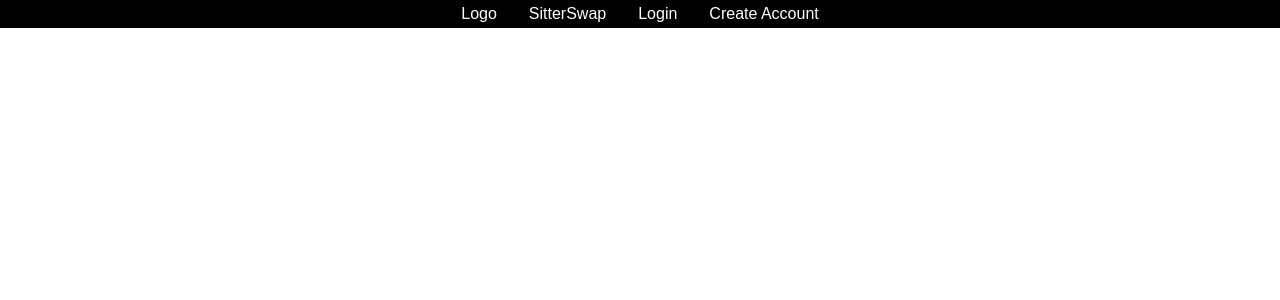
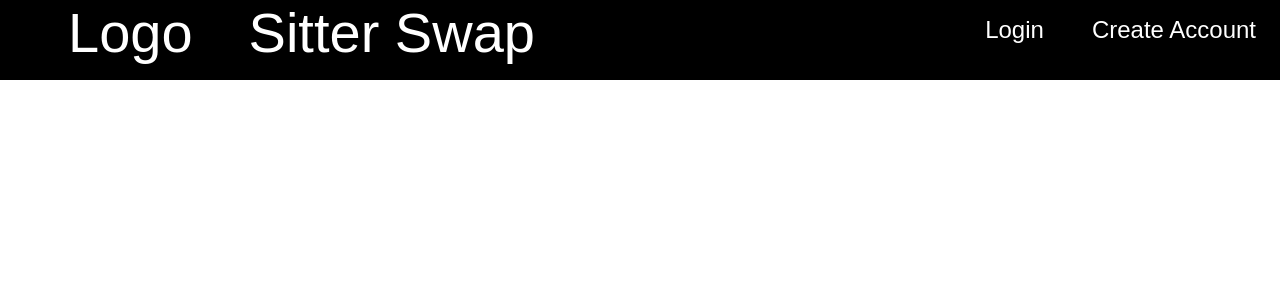
Before and after one commit to blsrofe/sitter-swap, a React (Create React App) app: page / in a window 1280 px wide. Shown: the top 300 px of the page. Built offline with nearby package versions, Linux system fonts and the light colour scheme.

Commit message:
Add navbar

```diff
--- a/src/App.css
+++ b/src/App.css
@@ -1,52 +1,37 @@
-.App {
-  text-align: center;
+nav {
+  background-color: black;
+  height: 5em;
 }
 
-.App-logo {
-  animation: App-logo-spin infinite 20s linear;
-  height: 80px;
+nav ul {
+	list-style-type: none;
+  display: inline;
 }
 
-.App-header {
-  background-color: #222;
-  height: 150px;
-  padding: 20px;
-  color: white;
+nav ul li{
+	display: inline;
 }
 
-.App-title {
+#left-nav {
+
+}
+
+#right-nav {
+  float: right;
+}
+
+#left-nav a {
+  font-size: 3.5em;
+  padding: .5em;
+}
+
+nav ul li a {
+	text-decoration: none;
+	padding: 1em;
+	color: #fff;
   font-size: 1.5em;
 }
 
-.App-intro {
-  font-size: large;
+nav ul li a:hover {
+	color: blue;
 }
-
-@keyframes App-logo-spin {
-  from { transform: rotate(0deg); }
-  to { transform: rotate(360deg); }
-}
-
-#navbar ul {
-	margin: 0;
-	padding: 5px;
-	list-style-type: none;
-	text-align: center;
-	background-color: #000;
-}
-
-#navbar ul li {
-	display: inline;
-}
-
-#navbar ul li a {
-	text-decoration: none;
-	padding: .2em 1em;
-	color: #fff;
-	background-color: #000;
-}
-
-#navbar ul li a:hover {
-	color: #000;
-	background-color: #fff;
-}
--- a/src/App.js
+++ b/src/App.js
@@ -5,14 +5,16 @@ import './App.css'
 class NavBar extends Component {
   render() {
     return (
-      <div id="navbar">
-        <ul>
-	        <li><a href="http://github.com">Logo</a></li>
-	        <li><a href="http://github.com">SitterSwap</a></li>
-	        <li><a href="http://github.com">Login</a></li>
-	        <li><a href="http://github.com">Create Account</a></li>
+      <nav>
+        <ul id="left-nav">
+  	      <li><a href="">Logo</a></li>
+  	      <li><a href="/">Sitter Swap</a></li>
         </ul>
-      </div>
+        <ul id="right-nav">
+  	      <li><a href="">Login</a></li>
+  	      <li><a href="">Create Account</a></li>
+        </ul>
+      </nav>
     )
   }
 }
```
